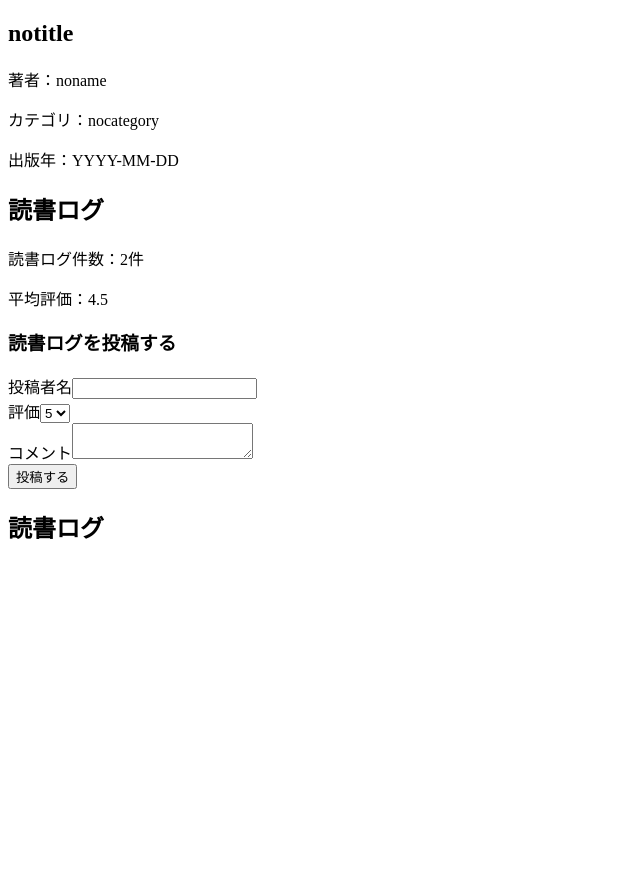
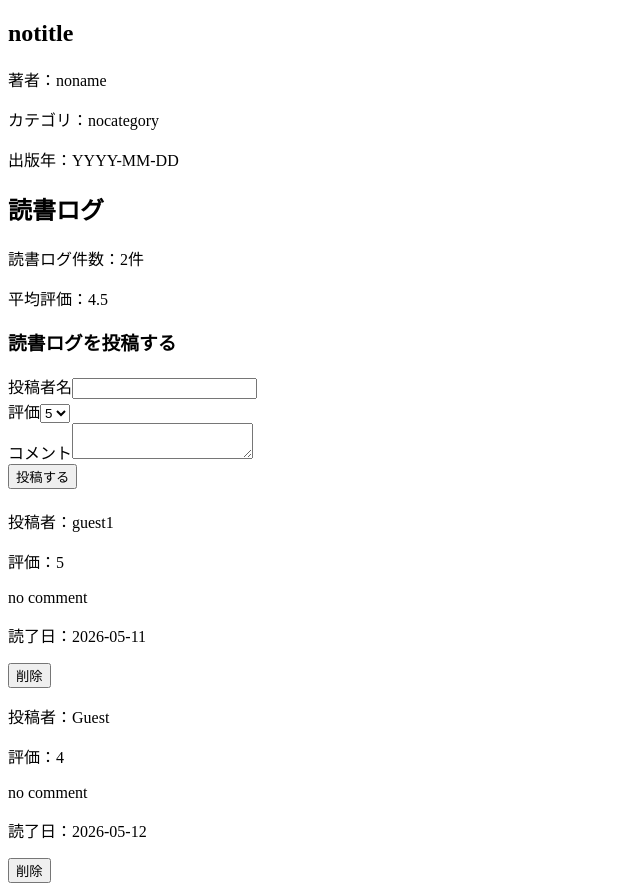
Before and after one commit to Anji0358/booklogue, a Next.js app: page /books/1 in a window 1280 px wide. Shown: the whole page, without its empty margins (0-640 px from the left). Before the commit the page ends 800 px from the top, so only its background shows below. Built offline with nearby package versions, Linux system fonts and the light colour scheme.

Commit message:
feat: add reading log delete feature

```diff
--- a/features/reading-logs/components/ReadingLogCard.tsx
+++ b/features/reading-logs/components/ReadingLogCard.tsx
@@ -1,14 +1,14 @@
 import { ReadingLog } from "../types";
 
-type ReadingLogCardProp = {
+type ReadingLogCardProps = {
     readingLog: ReadingLog;
-    onDeleteReadingLog: (id: number) => void
+    onDeleteReadingLog: (id: number) => void;
 };
 
 const ReadingLogCard = ({
     readingLog,
     onDeleteReadingLog,
-}: ReadingLogCardProp) => {
+}: ReadingLogCardProps) => {
     return (
         <article>
             <p>投稿者：{readingLog.userName}</p>
@@ -16,13 +16,11 @@ const ReadingLogCard = ({
             <p>{readingLog.comment}</p>
             <p>読了日：{readingLog.readDate}</p>
 
-            <button
-                type="button"
-                onClick={() => onDeleteReadingLog(readingLog.id)}>
+            <button type="button" onClick={() => onDeleteReadingLog(readingLog.id)}>
                 削除
             </button>
         </article>
-    )
+    );
 }
 
-export default ReadingLogCard
+export default ReadingLogCard;
--- a/features/reading-logs/components/ReadingLogCardList.tsx
+++ b/features/reading-logs/components/ReadingLogCardList.tsx
@@ -1,5 +1,4 @@
 import ReadingLogCard from "./ReadingLogCard";
-import { readingLogs } from "../data";
 import { ReadingLog } from "../types";
 
 type ReadingLogListProps = {
@@ -9,23 +8,22 @@ type ReadingLogListProps = {
 
 const ReadingLogCardList = ({
     readingLogs,
-    onDeleteReadingLog
+    onDeleteReadingLog,
 }: ReadingLogListProps) => {
     if (readingLogs.length === 0) {
         return <p>まだ読書ログはありません。</p>;
     }
 
     return (
-        <>
-            <h2>読書ログ</h2>
-            {readingLogs.map((readingLog) => {
+        <section>
+            {readingLogs.map((readingLog) =>
                 <ReadingLogCard
                     key={readingLog.id}
                     readingLog={readingLog}
                     onDeleteReadingLog={onDeleteReadingLog}
                 />
-            })}
-        </>
+            )}
+        </section>
     )
 }
 
--- a/features/reading-logs/components/ReadingLogSection.tsx
+++ b/features/reading-logs/components/ReadingLogSection.tsx
@@ -36,6 +36,7 @@ const ReadingLogSection = ({
             <h3>読書ログを投稿する</h3>
             <ReadingLogForm bookId={bookId} onAddReadingLog={addReadinLog} />
 
+            <h1></h1>
             <ReadingLogCardList
                 readingLogs={readingLogs}
                 onDeleteReadingLog={deleteReadingLog}
```
